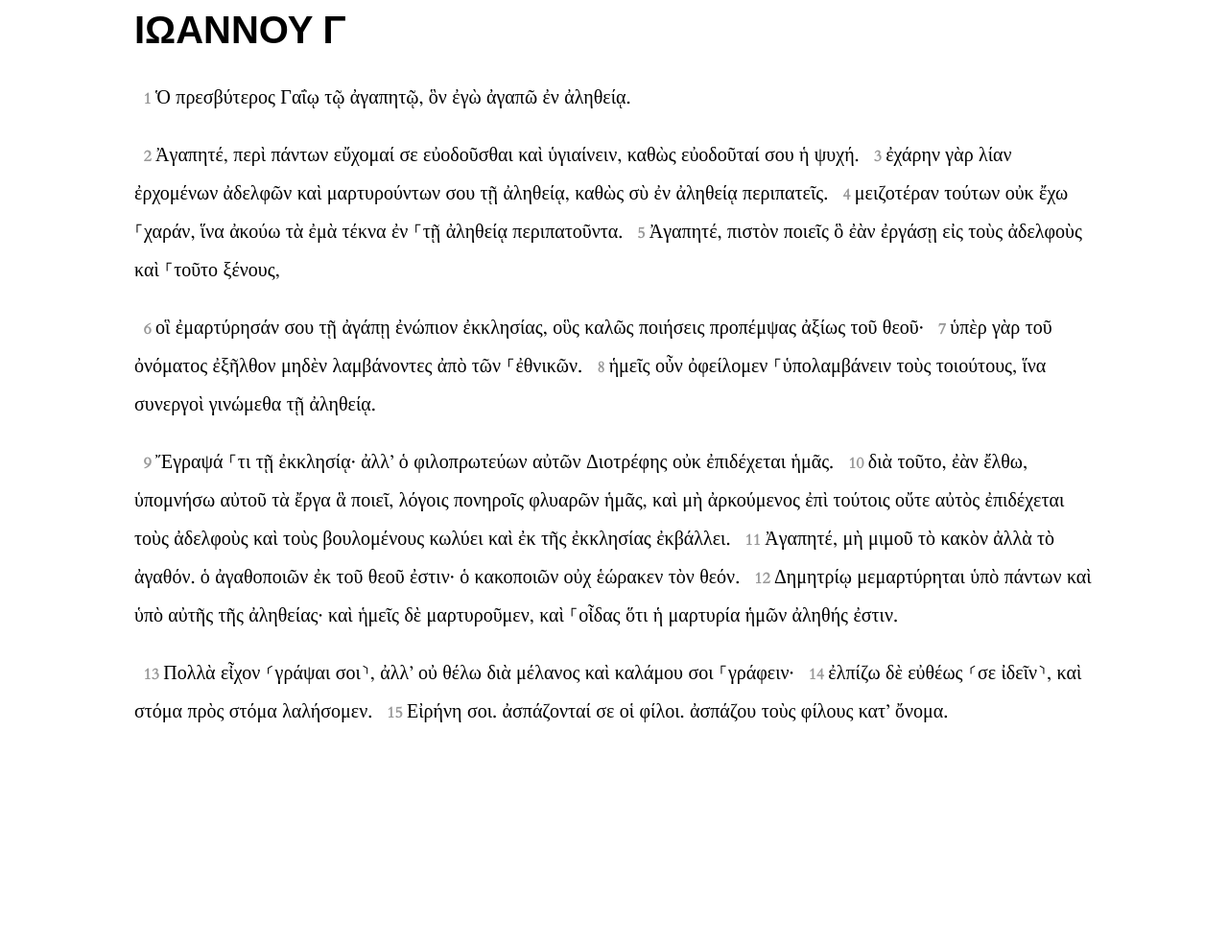
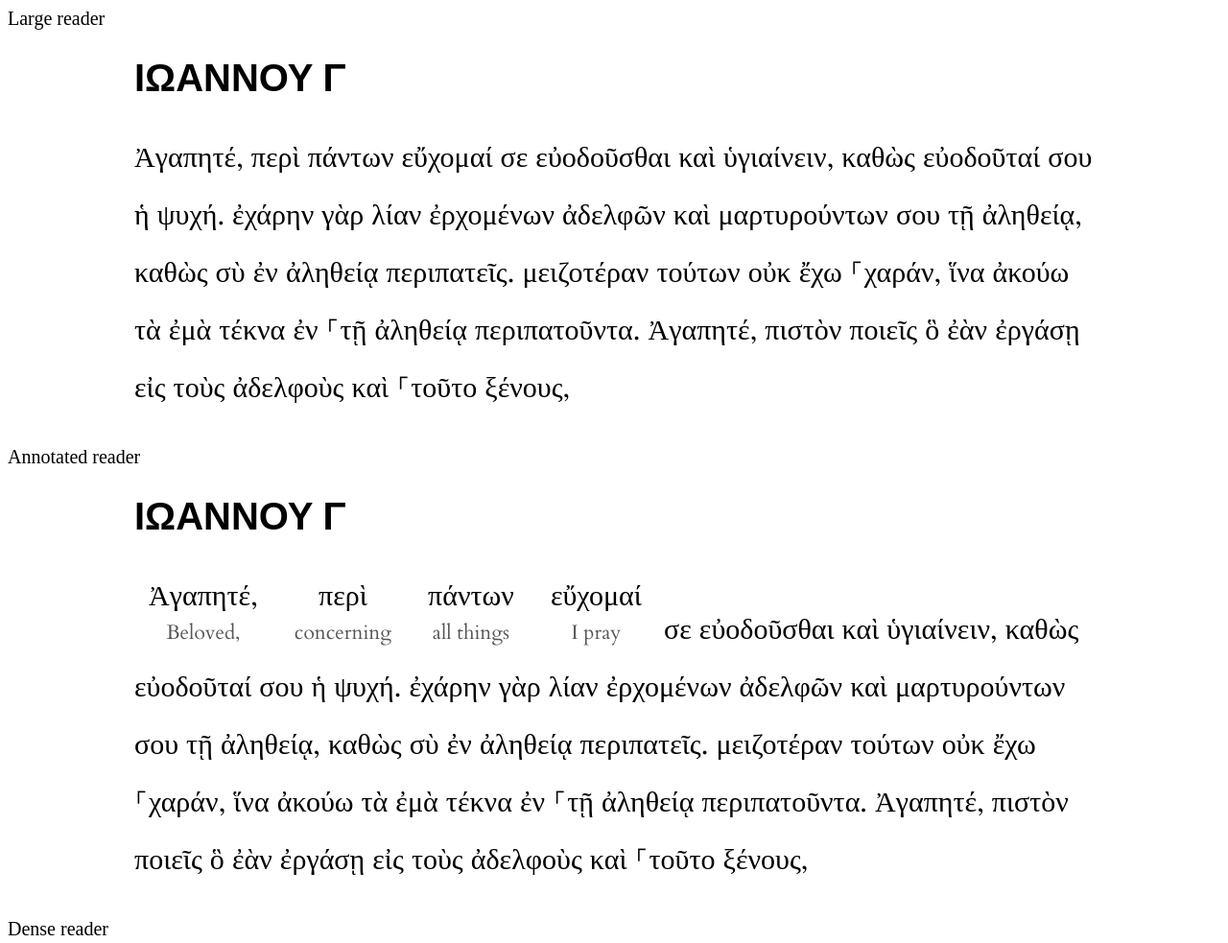
Before and after one commit to thorinii/daily-language-reader, a plain HTML site: page layouttest.html in a window 1280 px wide. Shown: the top 983 px of the page at 96% size. Before the commit the page ends 800 px from the top, so only its background shows below. Drawn offline with Linux system fonts and the light colour scheme.

Commit message:
Add test layouts for large and annotated

```diff
--- a/layouttest.html
+++ b/layouttest.html
@@ -10,10 +10,40 @@
 
   <body>
     <div class="application">
+
+      <div>Large reader</div>
+      <div class="reader large">
+        <h1 class="reader-reference">ΙΩΑΝΝΟΥ Γ</h1>
+
+        <div class="reader-text break-paragraphs">
+          <p>
+            <span class="verse-number">2&nbsp;</span>Ἀγαπητέ, περὶ πάντων εὔχομαί σε εὐοδοῦσθαι καὶ ὑγιαίνειν, καθὼς εὐοδοῦταί σου ἡ ψυχή.<span class="sentence-break"></span>
+            <span class="verse-number">3&nbsp;</span>ἐχάρην γὰρ λίαν ἐρχομένων ἀδελφῶν καὶ μαρτυρούντων σου τῇ ἀληθείᾳ, καθὼς σὺ ἐν ἀληθείᾳ περιπατεῖς.<span class="sentence-break"></span>
+            <span class="verse-number">4&nbsp;</span>μειζοτέραν τούτων οὐκ ἔχω ⸀χαράν, ἵνα ἀκούω τὰ ἐμὰ τέκνα ἐν ⸀τῇ ἀληθείᾳ περιπατοῦντα.<span class="sentence-break"></span>
+            <span class="verse-number">5&nbsp;</span>Ἀγαπητέ, πιστὸν ποιεῖς ὃ ἐὰν ἐργάσῃ εἰς τοὺς ἀδελφοὺς καὶ ⸀τοῦτο ξένους,
+          </p>
+        </div>
+      </div>
+
+      <div>Annotated reader</div>
+      <div class="reader large annotated">
+        <h1 class="reader-reference">ΙΩΑΝΝΟΥ Γ</h1>
+
+        <div class="reader-text break-paragraphs">
+          <p>
+            <span class="verse-number">2&nbsp;</span><span class="annotation-cell"><span class="original">Ἀγαπητέ,</span><span class="interlinear">Beloved,</span></span> <span class="annotation-cell"><span class="original">περὶ</span><span class="interlinear">concerning</span></span> <span class="annotation-cell"><span class="original">πάντων</span><span class="interlinear">all things</span></span> <span class="annotation-cell"><span class="original">εὔχομαί</span><span class="interlinear">I pray</span></span> σε εὐοδοῦσθαι καὶ ὑγιαίνειν, καθὼς εὐοδοῦταί σου ἡ ψυχή.<span class="sentence-break"></span>
+            <span class="verse-number">3&nbsp;</span>ἐχάρην γὰρ λίαν ἐρχομένων ἀδελφῶν καὶ μαρτυρούντων σου τῇ ἀληθείᾳ, καθὼς σὺ ἐν ἀληθείᾳ περιπατεῖς.<span class="sentence-break"></span>
+            <span class="verse-number">4&nbsp;</span>μειζοτέραν τούτων οὐκ ἔχω ⸀χαράν, ἵνα ἀκούω τὰ ἐμὰ τέκνα ἐν ⸀τῇ ἀληθείᾳ περιπατοῦντα.<span class="sentence-break"></span>
+            <span class="verse-number">5&nbsp;</span>Ἀγαπητέ, πιστὸν ποιεῖς ὃ ἐὰν ἐργάσῃ εἰς τοὺς ἀδελφοὺς καὶ ⸀τοῦτο ξένους,
+          </p>
+        </div>
+      </div>
+
+      <div>Dense reader</div>
       <div class="reader">
         <h1 class="reader-reference">ΙΩΑΝΝΟΥ Γ</h1>
 
-        <div class="reader-text break-paragraphs show-verse-numbers">
+        <div class="reader-text break-paragraphs">
           <p>
             <span class="verse-number">1&nbsp;</span>Ὁ πρεσβύτερος Γαΐῳ τῷ ἀγαπητῷ, ὃν ἐγὼ ἀγαπῶ ἐν ἀληθείᾳ.<span class="sentence-break"></span>
           </p>
@@ -30,21 +60,9 @@
             <span class="verse-number">7&nbsp;</span>ὑπὲρ γὰρ τοῦ ὀνόματος ἐξῆλθον μηδὲν λαμβάνοντες ἀπὸ τῶν ⸀ἐθνικῶν.<span class="sentence-break"></span>
             <span class="verse-number">8&nbsp;</span>ἡμεῖς οὖν ὀφείλομεν ⸀ὑπολαμβάνειν τοὺς τοιούτους, ἵνα συνεργοὶ γινώμεθα τῇ ἀληθείᾳ.<span class="sentence-break"></span>
           </p>
-
-          <p>
-            <span class="verse-number">9&nbsp;</span>Ἔγραψά ⸀τι τῇ ἐκκλησίᾳ· ἀλλ’ ὁ φιλοπρωτεύων αὐτῶν Διοτρέφης οὐκ ἐπιδέχεται ἡμᾶς.<span class="sentence-break"></span>
-            <span class="verse-number">10&nbsp;</span>διὰ τοῦτο, ἐὰν ἔλθω, ὑπομνήσω αὐτοῦ τὰ ἔργα ἃ ποιεῖ, λόγοις πονηροῖς φλυαρῶν ἡμᾶς, καὶ μὴ ἀρκούμενος ἐπὶ τούτοις οὔτε αὐτὸς ἐπιδέχεται τοὺς ἀδελφοὺς καὶ τοὺς βουλομένους κωλύει καὶ ἐκ τῆς ἐκκλησίας ἐκβάλλει.<span class="sentence-break"></span>
-            <span class="verse-number">11&nbsp;</span>Ἀγαπητέ, μὴ μιμοῦ τὸ κακὸν ἀλλὰ τὸ ἀγαθόν.<span class="sentence-break"></span> ὁ ἀγαθοποιῶν ἐκ τοῦ θεοῦ ἐστιν· ὁ κακοποιῶν οὐχ ἑώρακεν τὸν θεόν.<span class="sentence-break"></span>
-            <span class="verse-number">12&nbsp;</span>Δημητρίῳ μεμαρτύρηται ὑπὸ πάντων καὶ ὑπὸ αὐτῆς τῆς ἀληθείας· καὶ ἡμεῖς δὲ μαρτυροῦμεν, καὶ ⸀οἶδας ὅτι ἡ μαρτυρία ἡμῶν ἀληθής ἐστιν.<span class="sentence-break"></span>
-          </p>
-
-          <p>
-            <span class="verse-number">13&nbsp;</span>Πολλὰ εἶχον ⸂γράψαι σοι⸃, ἀλλ’ οὐ θέλω διὰ μέλανος καὶ καλάμου σοι ⸀γράφειν·
-            <span class="verse-number">14&nbsp;</span>ἐλπίζω δὲ εὐθέως ⸂σε ἰδεῖν⸃, καὶ στόμα πρὸς στόμα λαλήσομεν.<span class="sentence-break"></span>
-            <span class="verse-number">15&nbsp;</span>Εἰρήνη σοι.<span class="sentence-break"></span> ἀσπάζονταί σε οἱ φίλοι.<span class="sentence-break"></span> ἀσπάζου τοὺς φίλους κατ’ ὄνομα.<span class="sentence-break"></span>
-          </p>
         </div>
       </div>
+
     </div>
   </body>
 </html>
--- a/reading.css
+++ b/reading.css
@@ -15,6 +15,10 @@ html {
 .reader-text {
   font-family: 'Cardo', serif;
   line-height: 2;
+}
+
+.large .reader-text {
+  font-size: 1.5em;
 }
 
 
@@ -50,3 +54,24 @@ html {
 .reader .break-paragraphs p {
   display: block;
 }
+
+
+.annotation-cell {
+  display: inline-block;
+  text-align: center;
+  margin: 0 0.5em;
+}
+
+.annotation-cell:hover {
+  background-color: #FFFADD;
+}
+
+.annotation-cell .original, .annotation-cell .interlinear {
+  display: block;
+}
+
+.annotation-cell .interlinear {
+  margin-top: -0.6em;
+  font-size: 0.7em;
+  color: #555555;
+}
```
